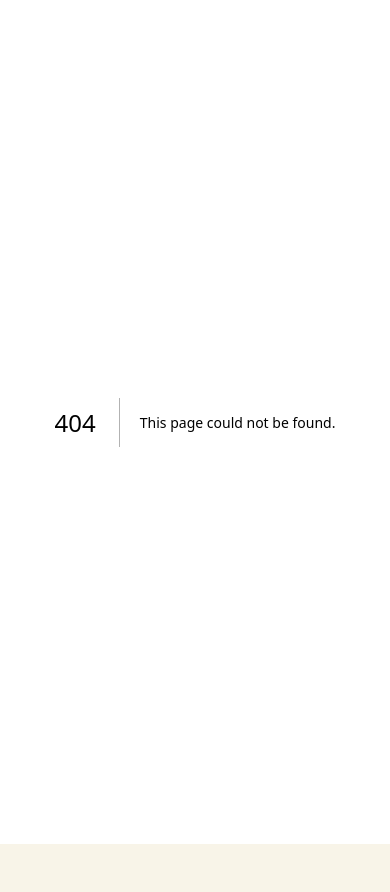
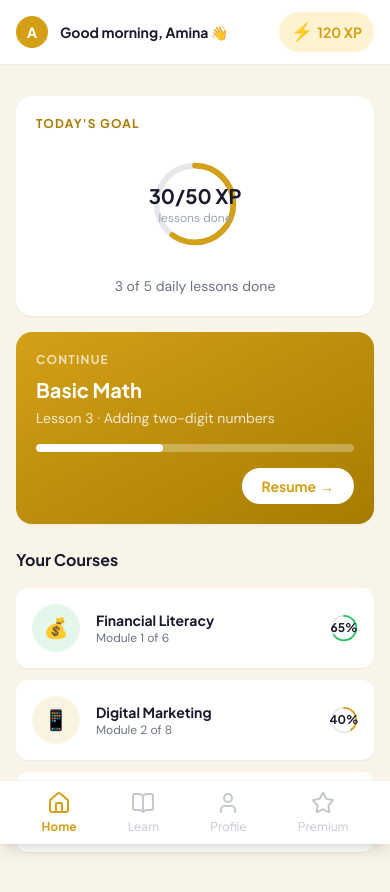
Before and after one commit to jj-tech-ranger/mwangaza, a Next.js app in the folder apps/web/: page /dashboard in a window 390 px wide. Before the commit this address had no page. Shown: the top 892 px of the page. Before the commit the page ends 844 px from the top, so only its background shows below. Built offline with nearby package versions, Linux system fonts and the light colour scheme.

Commit message:
feat: create mobile home/dashboard for Mwangaza
Develop mobile dashboard with top bar, goal card, learning card, course section, and bottom nav

Co-authored-by: Jemimah Jemutai <169984600+jj-tech-ranger@users.noreply.github.com>

```diff
--- /dev/null
+++ b/apps/web/app/dashboard/page.tsx
@@ -0,0 +1,73 @@
+import { DashboardTopBar } from '@/components/dashboard-top-bar';
+import { DailyGoalCard } from '@/components/daily-goal-card';
+import { ContinueLearningCard } from '@/components/continue-learning-card';
+import { CourseCard } from '@/components/course-card';
+import { BottomNavBar } from '@/components/bottom-nav-bar';
+
+export default function DashboardPage() {
+  const courses = [
+    {
+      name: 'Financial Literacy',
+      icon: '💰',
+      color: '#22C55E',
+      module: 1,
+      totalModules: 6,
+      progress: 65,
+    },
+    {
+      name: 'Digital Marketing',
+      icon: '📱',
+      color: '#D4A017',
+      module: 2,
+      totalModules: 8,
+      progress: 40,
+    },
+    {
+      name: 'Python Basics',
+      icon: '🐍',
+      color: '#3B82F6',
+      module: 1,
+      totalModules: 10,
+      progress: 15,
+    },
+  ];
+
+  return (
+    <div className="min-h-screen bg-background">
+      {/* Top Bar */}
+      <DashboardTopBar />
+
+      {/* Main Content - Add top padding to account for fixed top bar */}
+      <div className="pt-20 pb-24 px-0">
+        {/* Daily Goal Card */}
+        <DailyGoalCard />
+
+        {/* Continue Learning Card */}
+        <ContinueLearningCard />
+
+        {/* Your Courses Section */}
+        <div className="mt-6 px-4">
+          <h2 className="font-heading text-base font-bold text-text mb-4">
+            Your Courses
+          </h2>
+
+          {/* Course Cards */}
+          {courses.map((course, index) => (
+            <CourseCard
+              key={index}
+              name={course.name}
+              icon={course.icon}
+              color={course.color}
+              module={course.module}
+              totalModules={course.totalModules}
+              progress={course.progress}
+            />
+          ))}
+        </div>
+      </div>
+
+      {/* Bottom Navigation */}
+      <BottomNavBar />
+    </div>
+  );
+}
--- /dev/null
+++ b/apps/web/components/bottom-nav-bar.tsx
@@ -0,0 +1,33 @@
+'use client';
+
+import { Home, BookOpen, User, Star } from 'lucide-react';
+
+export function BottomNavBar() {
+  return (
+    <div className="fixed bottom-0 left-0 right-0 z-40 h-16 w-full bg-surface shadow-lg shadow-black/10 flex items-center justify-around px-4 border-t border-gray-100">
+      {/* Home - Active */}
+      <button className="flex flex-col items-center gap-1 py-2">
+        <Home size={24} className="text-gold" />
+        <span className="text-xs font-heading font-bold text-gold">Home</span>
+      </button>
+
+      {/* Learn */}
+      <button className="flex flex-col items-center gap-1 py-2 opacity-60 hover:opacity-100 transition-opacity">
+        <BookOpen size={24} className="text-gray-400" />
+        <span className="text-xs font-heading text-gray-400">Learn</span>
+      </button>
+
+      {/* Profile */}
+      <button className="flex flex-col items-center gap-1 py-2 opacity-60 hover:opacity-100 transition-opacity">
+        <User size={24} className="text-gray-400" />
+        <span className="text-xs font-heading text-gray-400">Profile</span>
+      </button>
+
+      {/* Premium */}
+      <button className="flex flex-col items-center gap-1 py-2 opacity-60 hover:opacity-100 transition-opacity">
+        <Star size={24} className="text-gray-400" />
+        <span className="text-xs font-heading text-gray-400">Premium</span>
+      </button>
+    </div>
+  );
+}
--- /dev/null
+++ b/apps/web/components/continue-learning-card.tsx
@@ -0,0 +1,39 @@
+'use client';
+
+export function ContinueLearningCard() {
+  const progressPercent = 40;
+
+  return (
+    <div className="mx-4 mt-4 rounded-2xl p-5 shadow-sm bg-gradient-to-br from-gold to-gold-dark overflow-hidden">
+      {/* Label */}
+      <div className="text-xs uppercase font-heading font-bold text-white text-opacity-70 tracking-widest mb-2">
+        Continue
+      </div>
+
+      {/* Title */}
+      <h3 className="font-heading text-xl font-bold text-white mb-1">
+        Basic Math
+      </h3>
+
+      {/* Subtitle */}
+      <p className="text-sm text-white text-opacity-80 font-body mb-4">
+        Lesson 3 · Adding two-digit numbers
+      </p>
+
+      {/* Progress Bar */}
+      <div className="w-full h-2 bg-white bg-opacity-30 rounded-full mb-4 overflow-hidden">
+        <div
+          className="h-full bg-white rounded-full transition-all duration-300"
+          style={{ width: `${progressPercent}%` }}
+        />
+      </div>
+
+      {/* Resume Button */}
+      <div className="flex justify-end">
+        <button className="bg-white text-gold font-heading font-bold rounded-full px-5 py-2 text-sm hover:bg-gray-100 transition-colors flex items-center gap-1">
+          Resume <span>→</span>
+        </button>
+      </div>
+    </div>
+  );
+}
--- /dev/null
+++ b/apps/web/components/course-card.tsx
@@ -0,0 +1,71 @@
+'use client';
+
+interface CourseCardProps {
+  name: string;
+  icon: string;
+  color: string;
+  module: number;
+  totalModules: number;
+  progress: number;
+}
+
+export function CourseCard({
+  name,
+  icon,
+  color,
+  module,
+  totalModules,
+  progress,
+}: CourseCardProps) {
+  return (
+    <div className="bg-surface rounded-xl shadow-sm p-4 flex items-center gap-4 mb-3">
+      {/* Left: Icon */}
+      <div
+        className="w-12 h-12 rounded-full flex items-center justify-center flex-shrink-0 text-xl"
+        style={{ backgroundColor: color + '20' }}
+      >
+        {icon}
+      </div>
+
+      {/* Middle: Course Info */}
+      <div className="flex-1">
+        <h4 className="font-heading font-bold text-sm text-text">
+          {name}
+        </h4>
+        <p className="text-xs text-gray-500 font-body">
+          Module {module} of {totalModules}
+        </p>
+      </div>
+
+      {/* Right: Mini Progress Circle */}
+      <div className="relative w-7 h-7 flex items-center justify-center flex-shrink-0">
+        <svg
+          className="w-full h-full transform -rotate-90"
+          viewBox="0 0 32 32"
+        >
+          <circle
+            cx="16"
+            cy="16"
+            r="14"
+            fill="none"
+            stroke="#E5E7EB"
+            strokeWidth="2"
+          />
+          <circle
+            cx="16"
+            cy="16"
+            r="14"
+            fill="none"
+            stroke={color}
+            strokeWidth="2"
+            strokeDasharray={`${(progress / 100) * 88} 88`}
+            strokeLinecap="round"
+          />
+        </svg>
+        <span className="absolute text-xs font-heading font-bold text-text text-opacity-70">
+          {progress}%
+        </span>
+      </div>
+    </div>
+  );
+}
--- /dev/null
+++ b/apps/web/components/daily-goal-card.tsx
@@ -0,0 +1,62 @@
+'use client';
+
+export function DailyGoalCard() {
+  const progress = 30;
+  const total = 50;
+  const percentage = (progress / total) * 100;
+
+  return (
+    <div className="mx-4 mt-4 bg-surface rounded-2xl p-5 shadow-sm">
+      {/* Title */}
+      <div className="text-xs uppercase font-heading font-bold text-gold-dark tracking-widest mb-6">
+        Today's Goal
+      </div>
+
+      {/* Circular Progress */}
+      <div className="flex flex-col items-center gap-6">
+        <div className="relative w-24 h-24 flex items-center justify-center">
+          <svg
+            className="w-full h-full transform -rotate-90"
+            viewBox="0 0 100 100"
+          >
+            {/* Background track */}
+            <circle
+              cx="50"
+              cy="50"
+              r="40"
+              fill="none"
+              stroke="#E5E7EB"
+              strokeWidth="6"
+            />
+            {/* Progress fill */}
+            <circle
+              cx="50"
+              cy="50"
+              r="40"
+              fill="none"
+              stroke="#D4A017"
+              strokeWidth="6"
+              strokeDasharray={`${(percentage / 100) * 251.2} 251.2`}
+              strokeLinecap="round"
+            />
+          </svg>
+
+          {/* Center text */}
+          <div className="absolute flex flex-col items-center">
+            <div className="font-heading text-xl font-bold text-text">
+              {progress}/{total} XP
+            </div>
+            <div className="text-xs text-gray-400">
+              lessons done
+            </div>
+          </div>
+        </div>
+
+        {/* Status text */}
+        <div className="text-sm text-gray-500 font-body">
+          3 of 5 daily lessons done
+        </div>
+      </div>
+    </div>
+  );
+}
--- /dev/null
+++ b/apps/web/components/dashboard-top-bar.tsx
@@ -0,0 +1,25 @@
+'use client';
+
+export function DashboardTopBar() {
+  return (
+    <div className="fixed top-0 left-0 right-0 z-40 h-16 w-full bg-surface shadow-sm flex items-center justify-between px-4">
+      {/* Left: Avatar + Greeting */}
+      <div className="flex items-center gap-3">
+        <div className="w-8 h-8 rounded-full bg-gold flex items-center justify-center text-white font-heading font-bold text-sm">
+          A
+        </div>
+        <span className="font-heading text-sm font-bold text-text">
+          Good morning, Amina 👋
+        </span>
+      </div>
+
+      {/* Right: XP Badge */}
+      <div className="bg-gold-light px-3 py-1.5 rounded-full flex items-center gap-1">
+        <span className="text-lg">⚡</span>
+        <span className="font-heading text-sm font-bold text-gold">
+          120 XP
+        </span>
+      </div>
+    </div>
+  );
+}
```
